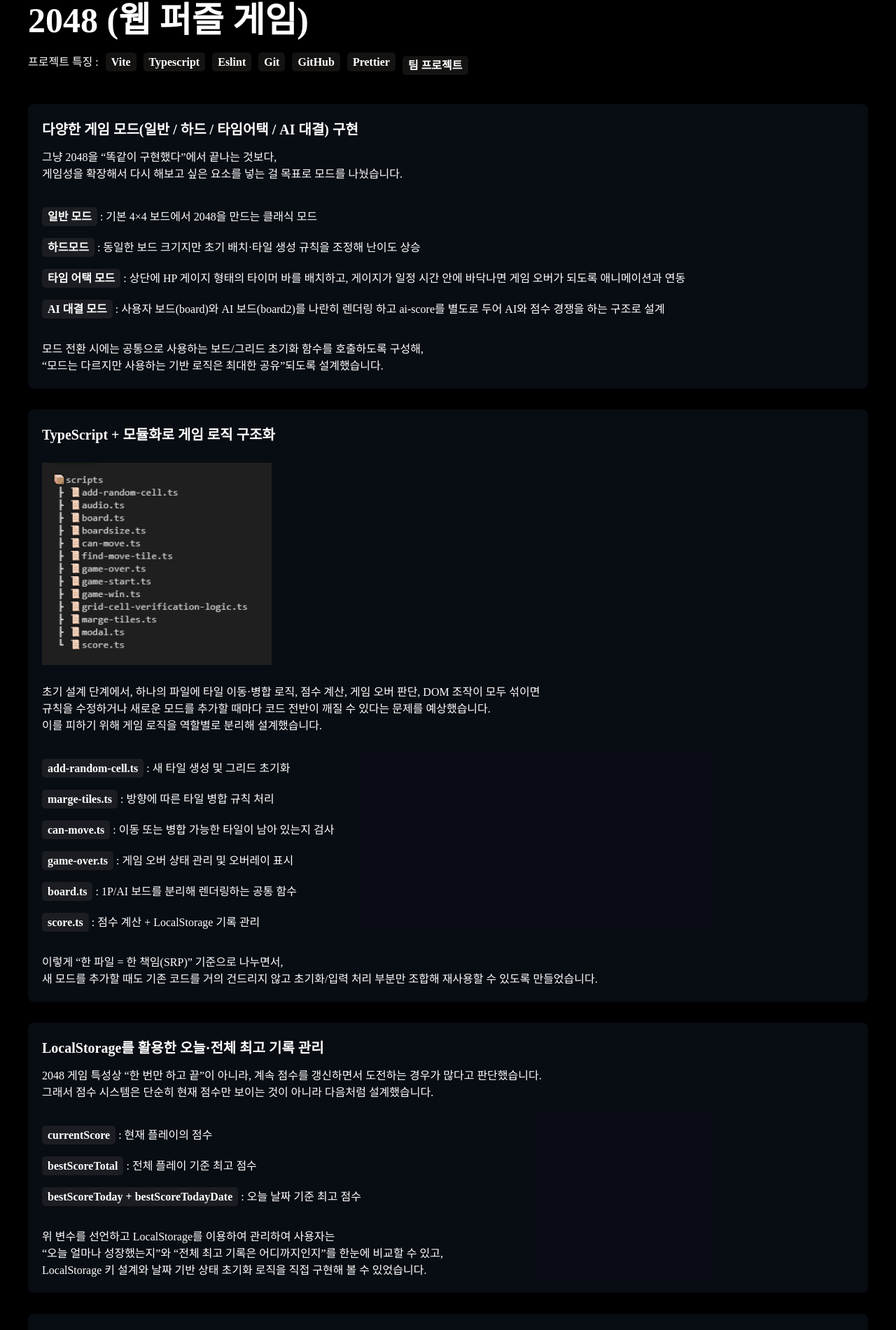
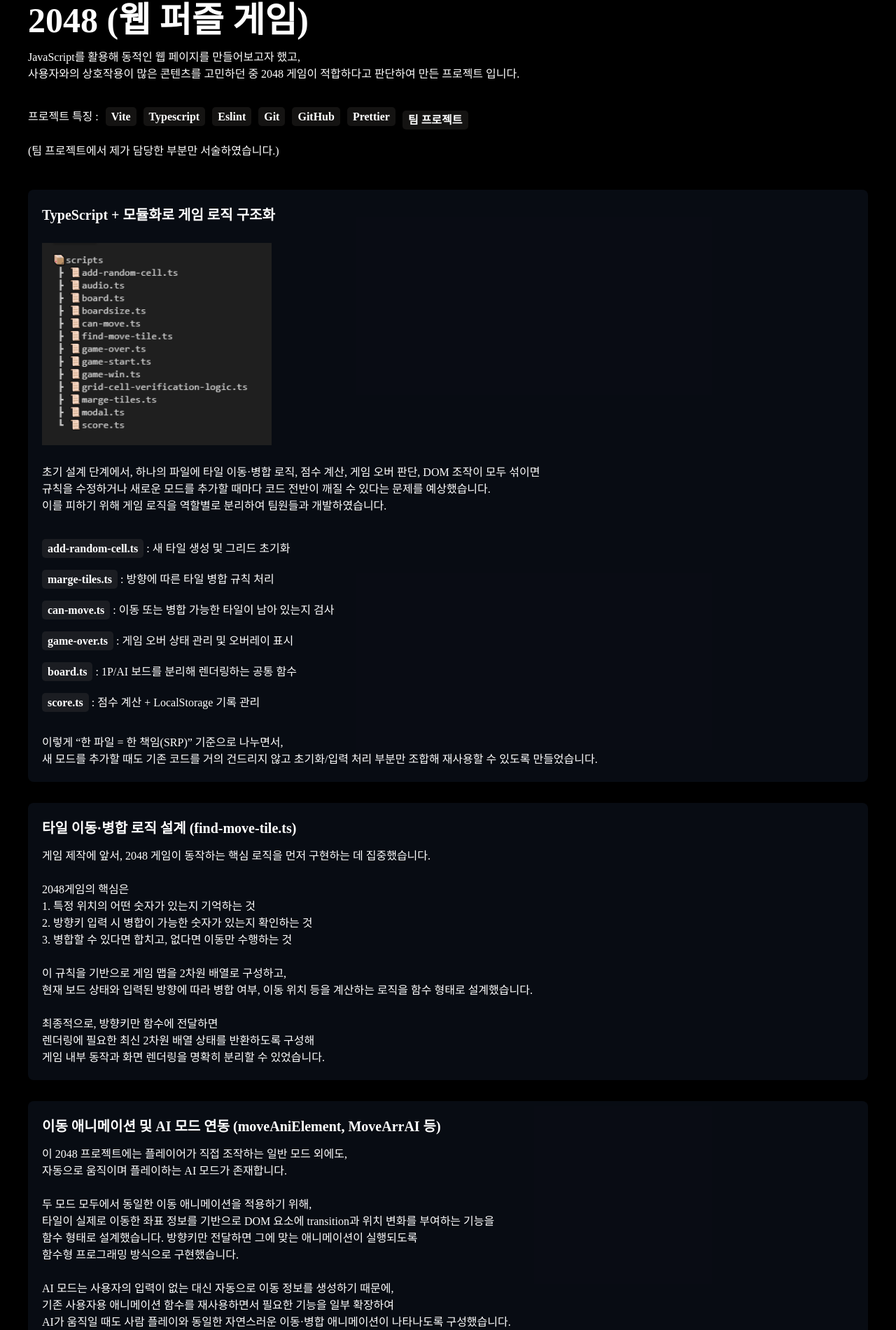
Before and after one commit to teakyungg/Frontend-Portfolio, a Next.js app: page /Project/2048 in a window 1280 px wide. Shown: the part 707-2607 px from the top of the page at 70% size. Built offline with nearby package versions, Linux system fonts and the light colour scheme; a web font is replaced by a local one.

Commit message:
refactoring/2048 page update

```diff
--- a/src/app/Project/(Page)/2048/page.tsx
+++ b/src/app/Project/(Page)/2048/page.tsx
@@ -56,28 +56,15 @@ export default function Game2048() {
             {/* 내용 */}
             <div className={style.projectDesc}>
                 <div className={style.mainTitle}>2048 (웹 퍼즐 게임)</div>
+                <div className={style.descContent} style={{position:"relative", bottom:"20px"}}>
+                    {`JavaScript를 활용해 동적인 웹 페이지를 만들어보고자 했고,
+                      사용자와의 상호작용이 많은 콘텐츠를 고민하던 중 2048 게임이 적합하다고 판단하여 만든 프로젝트 입니다.`}
+                </div>
 
                 <div className={style.skill}>
                     <span>프로젝트 특징 :</span>
                     <ul className={style.skillList}>{skillItem}</ul>
-                </div>
-
-                <div className={style.desc}>
-                    <div className={style.descTitle}>다양한 게임 모드(일반 / 하드 / 타임어택 / AI 대결) 구현</div>
-
-                    <div className={style.descContent}>
-                    {`그냥 2048을 “똑같이 구현했다”에서 끝나는 것보다,
-                      게임성을 확장해서 다시 해보고 싶은 요소를 넣는 걸 목표로 모드를 나눴습니다.`}
-                    </div>
-
-                    <ul style={{display:'flex', flexDirection:'column', gap:'20px', padding:'20px 0'}}>
-                        {gameModeItem}
-                    </ul>
-
-                    <div className={style.descContent}>
-                    {`모드 전환 시에는 공통으로 사용하는 보드/그리드 초기화 함수를 호출하도록 구성해,
-                      “모드는 다르지만 사용하는 기반 로직은 최대한 공유”되도록 설계했습니다.`}
-                    </div>
+                    <div style={{paddingTop:"20px"}}>(팀 프로젝트에서 제가 담당한 부분만 서술하였습니다.)</div>
                 </div>
 
                 <div className={style.desc}>
@@ -86,7 +73,7 @@ export default function Game2048() {
                     <div className={style.descContent}>
                     {`초기 설계 단계에서, 하나의 파일에 타일 이동·병합 로직, 점수 계산, 게임 오버 판단, DOM 조작이 모두 섞이면
                       규칙을 수정하거나 새로운 모드를 추가할 때마다 코드 전반이 깨질 수 있다는 문제를 예상했습니다.
-                      이를 피하기 위해 게임 로직을 역할별로 분리해 설계했습니다.`}
+                      이를 피하기 위해 게임 로직을 역할별로 분리하여 팀원들과 개발하였습니다.`}
                     </div>
 
                     <ul style={{display:'flex', flexDirection:'column', gap:'20px', padding:'20px 0'}}>
@@ -100,55 +87,41 @@ export default function Game2048() {
                 </div>
 
                 <div className={style.desc}>
-                    <div className={style.descTitle}>LocalStorage를 활용한 오늘·전체 최고 기록 관리</div>
+                    <div className={style.descTitle}>타일 이동·병합 로직 설계 (find-move-tile.ts)</div>
 
                     <div className={style.descContent}>
-                    {`2048 게임 특성상 “한 번만 하고 끝”이 아니라, 계속 점수를 갱신하면서 도전하는 경우가 많다고 판단했습니다.
-                      그래서 점수 시스템은 단순히 현재 점수만 보이는 것이 아니라 다음처럼 설계했습니다.`}
-                    </div>
+                    {`게임 제작에 앞서, 2048 게임이 동작하는 핵심 로직을 먼저 구현하는 데 집중했습니다.
 
-                    <ul style={{display:'flex', flexDirection:'column', gap:'20px', padding:'20px 0'}}>
-                        {scoreItem}
-                    </ul>
+                      2048게임의 핵심은
+                      1. 특정 위치의 어떤 숫자가 있는지 기억하는 것
+                      2. 방향키 입력 시 병합이 가능한 숫자가 있는지 확인하는 것
+                      3. 병합할 수 있다면 합치고, 없다면 이동만 수행하는 것
 
-                    <div className={style.descContent}>
-                    {`위 변수를 선언하고 LocalStorage를 이용하여 관리하여 사용자는
-                     “오늘 얼마나 성장했는지”와 “전체 최고 기록은 어디까지인지”를 한눈에 비교할 수 있고,
-                     LocalStorage 키 설계와 날짜 기반 상태 초기화 로직을 직접 구현해 볼 수 있었습니다.
+                      이 규칙을 기반으로 게임 맵을 2차원 배열로 구성하고,
+                      현재 보드 상태와 입력된 방향에 따라 병합 여부, 이동 위치 등을 계산하는 로직을 함수 형태로 설계했습니다.
+
+                      최종적으로, 방향키만 함수에 전달하면
+                      렌더링에 필요한 최신 2차원 배열 상태를 반환하도록 구성해
+                      게임 내부 동작과 화면 렌더링을 명확히 분리할 수 있었습니다.
                     `}
                     </div>
                 </div>
 
                 <div className={style.desc}>
-                    <div className={style.descTitle}>반응형 레이아웃과 게임 가이드 UI</div>
+                    <div className={style.descTitle}>이동 애니메이션 및 AI 모드 연동 (moveAniElement, MoveArrAI 등)</div>
 
                     <div className={style.descContent}>
-                    {`마지막으로, 데스크톱과 모바일에서 모두 플레이가 가능하도록 레이아웃과 안내 UI를 구성했습니다.`}
-                    </div>
+                    {`이 2048 프로젝트에는 플레이어가 직접 조작하는 일반 모드 외에도,
+                      자동으로 움직이며 플레이하는 AI 모드가 존재합니다.
 
-                    <div>
-                        <Image src={'/2048/pc.png'} width={508} height={306} alt="2048 pc"/>
-                        <Image src={'/2048/mobile.png'} width={580} height={404} alt="2048 mobile"/>
-                    </div>
+                      두 모드 모두에서 동일한 이동 애니메이션을 적용하기 위해,
+                      타일이 실제로 이동한 좌표 정보를 기반으로 DOM 요소에 transition과 위치 변화를 부여하는 기능을
+                      함수 형태로 설계했습니다. 방향키만 전달하면 그에 맞는 애니메이션이 실행되도록
+                      함수형 프로그래밍 방식으로 구현했습니다.
 
-                    <div style={{paddingTop:'20px'}}>
-                        <Highlight>@media (max-width: 767px)</Highlight>를 기준으로
-                        <ul style={{padding:'15px 0 0 15px', display:'grid', gap:'10px' }}>
-                            <li>→ 게임 보드, 타임어택 게이지, 버튼 크기를 vw 단위로 재조정</li>
-                            <li>→ 모바일에서는 하나의 컬럼으로 세로 배치해 시인성을 확보</li>
-                        </ul>
-                    </div>
-
-                    <div style={{padding:'20px 0'}}>
-                        데스크톱에서는
-                        <ul style={{padding:'15px 0 0 15px'}}>
-                            <li>→ 1P/AI 보드, 점수판, 게임 가이드를 좌우로 배치해 한 화면에서 점수·기록·조작법·보드 상태를 동시에 볼 수 있도록 구성</li>
-                        </ul>
-                    </div>
-
-                    <div className={style.descContent}>
-                    {`또한 화면에는 키보드 조작법과 모바일 스와이프 가이드를 함께 표시해,
-                      처음 접속한 사용자도 조작 방식을 쉽게 이해할 수 있도록 인터페이스를 정리했습니다.`}
+                      AI 모드는 사용자의 입력이 없는 대신 자동으로 이동 정보를 생성하기 때문에,
+                      기존 사용자용 애니메이션 함수를 재사용하면서 필요한 기능을 일부 확장하여
+                      AI가 움직일 때도 사람 플레이와 동일한 자연스러운 이동·병합 애니메이션이 나타나도록 구성했습니다.`}
                     </div>
                 </div>
             </div>
```
Also changed, not shown: public/karly/css variables.png (deleted).
